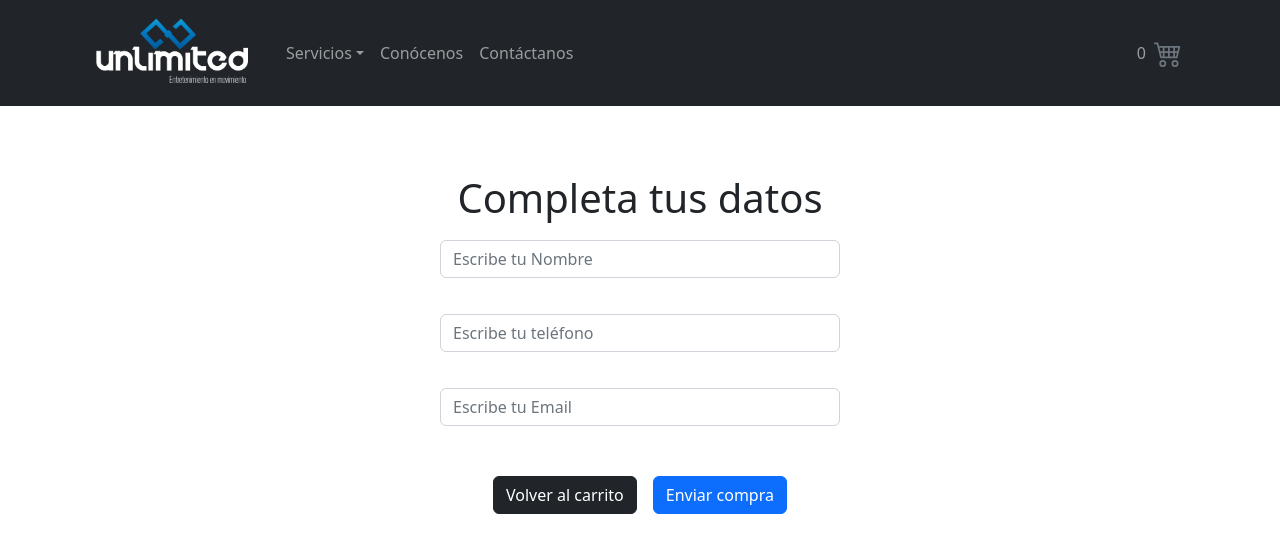
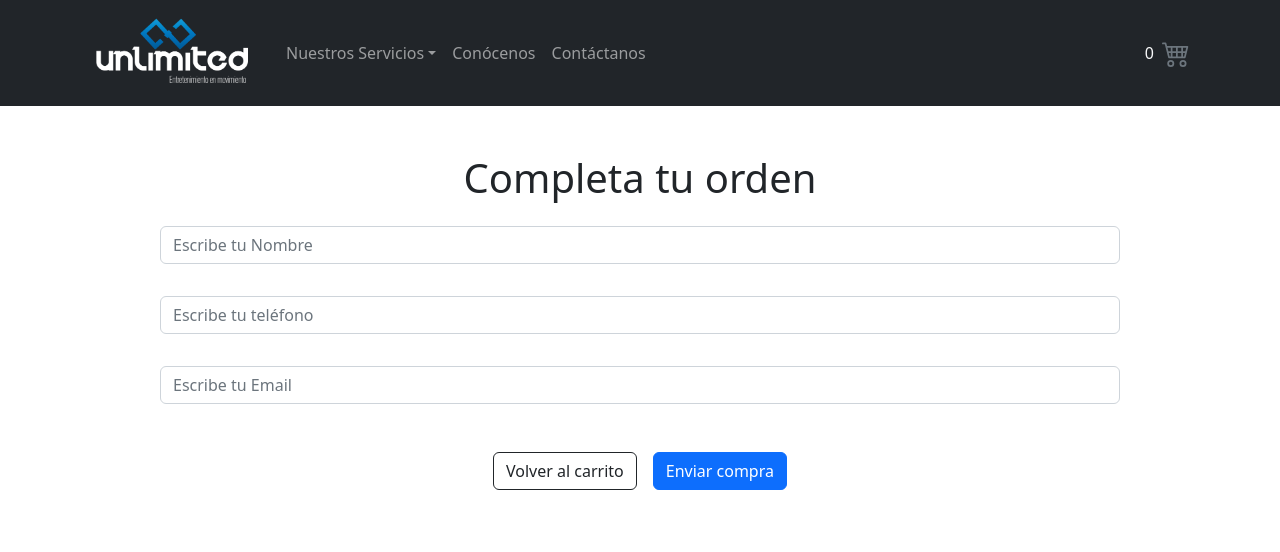
Before and after one commit to mariantonia416/unlimited-project-react, a React (Create React App) app: page /checkout in a window 1280 px wide. Shown: the top 552 px of the page. Built offline with nearby package versions, Linux system fonts and the light colour scheme.

Commit message:
Proyecto final: Segundo Avance

```diff
--- a/src/components/Cart/Cart.js
+++ b/src/components/Cart/Cart.js
@@ -1,28 +1,42 @@
 import { useContext } from "react";
 import { CartContext } from "./CartContext";
 import CartItem from "./CartItem";
+import { Link } from "react-router-dom";
 
 const Cart = () => {
-  const { cartList, EmptyCart, PriceTotal, IconCart } = useContext(CartContext);
+  const { cartList, EmptyCart, PriceTotal, /*IconCart*/ } = useContext(CartContext);
 
   return (
-   <div className="mt-5 d-flex flex-wrap justify-content-center">
-      <div className="w-100 text-center">
-        {cartList.length < 1 ? (
-          <p>Carrito vacio</p>
-        ) : (
-          cartList.map((product) => <CartItem key={product.item.id} product={product.item} cantidad ={product.cantidad}/>)
-        )}
-      </div>
-      <div className="w-100 text-center">
-        <p>El precio total de los productos es {PriceTotal()} </p>
-        {IconCart() < 1? <p> </p>:<p>La cantidad total del carrito es {IconCart()}</p>}
-        <div className="d-flex justify-content-center">
-          <button onClick={EmptyCart} className='btn btn-danger m-2'> Vaciar carrito</button>
+    <div className="my-5 d-flex flex-wrap justify-content-center">
+      <h1 className="text-center fs-2 fw-bold w-100 mb-5">CARRITO DE COMPRA</h1>
+      {cartList.length < 1 ? (
+      <>
+        <p className="text-center fs-4 w-100">Su carrito actualmente está vacío</p>
+        <Link to="/">
+          <button className="btn btn-outline-primary">Ver los productos</button>
+        </Link>
+      </>
+      ) : (
+        <>
+        <div>
+          {cartList.map((product) => {
+          return (
+            <CartItem key={product.item.id} product={product.item} cantidad ={product.cantidad}/>
+            )
+          })}
+        </div>
+        <div className="w-100 text-center">
+        {/* <p>Cantidad de productos {IconCart()}</p> */}
+        <p className="fs-4 fw-bold">Total: ${PriceTotal()} </p>
+        <div>
+          <Link onClick={EmptyCart} className='btn btn-outline-dark m-2'>Vaciar Carrito</Link>
+          <Link to="/checkout" className='btn btn-primary m-2'>Checkout</Link>
         </div>
       </div>
+      </>
+      )}
     </div>
-  );
+  )
 };
 
 export default Cart;
--- a/src/components/Cart/CartContext.js
+++ b/src/components/Cart/CartContext.js
@@ -1,4 +1,5 @@
 import { createContext, useState } from "react";
+
 
 export const CartContext = createContext([]);
 
@@ -9,10 +10,11 @@ const CartContextProvider = ({ children }) => {
 
     if (IsInCart(item.id)) {
       alert("El producto ya se encuentra en el carrito");
-    } else {
-      setCartList([...cartList, { item, cantidad }]);
-      alert("Se agrego el producto correctamente");
     }
+    else {
+       setCartList([...cartList, { item, cantidad }]);
+       alert("Se agrego el producto correctamente");
+     }
   };
 
   const DelItem = (id) => {
@@ -26,7 +28,7 @@ const CartContextProvider = ({ children }) => {
   }
 
   const PriceTotal = () => {
-    return cartList.reduce((acum, i) => acum + i.cantidad * i.item.precio, 0)
+    return cartList.reduce((acum, i) => acum + i.cantidad * +i.item.price, 0)
   }
 
   const EmptyCart = () =>{
--- a/src/components/Cart/CartItem.js
+++ b/src/components/Cart/CartItem.js
@@ -1,15 +1,34 @@
 import { useContext } from "react";
 import { CartContext } from "./CartContext";
+import Image from 'react-bootstrap/Image'
+import { X } from 'react-bootstrap-icons';
+import { Link } from "react-router-dom";
+import Container from 'react-bootstrap/Container';
+import Row from 'react-bootstrap/Row';
+import Col from 'react-bootstrap/Col';
 
 const CartItem = ({ product, cantidad }) => {
   const { DelItem } = useContext(CartContext);
-  const { title, price, id } = product;
+  const { title, price, img, id } = product;
   return (
-    <div>
-      <h4>Hola mundo {title}{price}</h4>
-      <p>cantidad : {cantidad}</p>
-      <button onClick={() => DelItem(id)}>Borrar item</button>
-    </div>
+    <Container className="d-flex justify-content-between border-bottom pb-5 mb-5">
+      <Row className="mx-auto justify-content-center">
+        <Col className="col-10 col-lg-4 text-center">
+          <Image className='img-fluid' width={180} src={img} alt='Unlimited' />
+        </Col>
+        <Col className="col-8 col-lg-7 order-last mt-4 mt-lg-0 justify-content-center">
+          <h4>{title}</h4>
+          <p className="fs-5"> ${price}</p>
+          <p className="w-100">Cantidad:</p>
+          <span className="px-5 py-2 border">{cantidad}</span>
+        </Col>
+        <Col className="col-1 col-lg-1 order-lg-last">
+          <Link onClick={() => DelItem(id)} >
+            <X className='text-dark border' size={30}/>
+          </Link>
+        </Col>
+      </Row>
+    </Container>
   );
 };
 
--- a/src/components/Cart/CartWidget.js
+++ b/src/components/Cart/CartWidget.js
@@ -5,15 +5,13 @@ import { CartContext } from '../Cart/CartContext';
 
 const CartWidget = () => {
 
-	const { cartList }  = useContext(CartContext)
+	const { IconCart }  = useContext(CartContext)
 
 	return (
-
 		<div className='d-flex align-items-center'>
-			{cartList.length}
+			{IconCart()}
 			<Cart4 className='mx-2 text-secondary' size={28}/>
 		</div>
-
 	);
 };
 
--- a/src/components/CheckOut/CheckOut.js
+++ b/src/components/CheckOut/CheckOut.js
@@ -5,24 +5,17 @@ import { db } from '../../firebase/firebaseConfig';
 
 import Button from 'react-bootstrap/Button';
 import Form from 'react-bootstrap/Form';
-import Alert from 'react-bootstrap/Alert';
+
 
 //LINK ROUTER DOM
 import { Link } from "react-router-dom";
+
+import MessageId from '../MessageId/MessageId';
 
 const initialState = {
 	nombre: '',
 	telefono: '',
 	email: '',
-  	producto: '',
-  	precio: '',
-};
-
-const styles = {
-	containerCart: {
-		textAlign: 'center',
-		paddingTop: 20,
-	},
 };
 
 const CheckOut = () => {
@@ -42,66 +35,42 @@ const CheckOut = () => {
 		const docRef = await addDoc(collection(db, 'purchases'), {
 			values,
 		});
-		// console.log('Document written with ID: ', docRef.id);
+		console.log('Document written with ID: ', docRef.id);
 		setPurchaseID(docRef.id);
 		setValues(initialState);
 	};
 
 	return (
-		<div style={styles.containerCart}>
-			<h1 className='mt-5'>Completa tus datos</h1>
+		<>
 			<Form className='d-flex flex-column justify-content-center align-items-center' onSubmit={onSubmit}>
-				<Form.Group className="mb-3" controlId="formBasicEmail">
-					<Form.Control
+				<h1 className='mt-5 text-center'>Completa tu orden</h1>
+				<Form.Control className='w-75 my-3'
 				placeholder='Escribe tu Nombre'
-					style={{ margin: 10, width: 400 }}
 				name='nombre'
 				value={values.nombre}
 				onChange={handleOnChange}
 				/>
-				</Form.Group>
-				<Form.Group className="mb-3" controlId="formBasicEmail">
-					<Form.Control
+				<Form.Control className='w-75 my-3'
 				placeholder='Escribe tu teléfono'
-					style={{ margin: 10, width: 400 }}
 				name='telefono'
 				value={values.telefono}
 				onChange={handleOnChange}
 				/>
-				</Form.Group>
-				<Form.Group className="mb-3" controlId="formBasicEmail">
-					<Form.Control
+				<Form.Control className='w-75 my-3'
 				placeholder='Escribe tu Email'
-					style={{ margin: 10, width: 400 }}
 				name='email'
 				value={values.email}
 				onChange={handleOnChange}
 				/>
-				</Form.Group>
-				<div className='d-flex m-3'>
-					<Link to={`/cart`} className="text-decoration-none m-2 btn btn-dark" >
+				<div className='d-flex my-4 pb-5'>
+					<Link to={"/cart"} className="text-decoration-none m-2 btn btn-outline-dark" >
 						Volver al carrito
 					</Link>
-					<Button className='btn btn-primary m-2'>Enviar compra</Button>
+					<Button type="submit" className='btn btn-primary m-2'>Enviar compra</Button>
 				</div>
 			</Form>
-
-			{purchaseID &&
-				<Alert variant="success">
-					<Alert.Heading>Hey, nice to see you</Alert.Heading>
-					<p>
-					Aww yeah, you successfully read this important alert message. This
-					example text is going to run a bit longer so that you can see how
-					spacing within an alert works with this kind of content.
-					</p>
-					<hr />
-					<p className="mb-0">
-					Whenever you need to, be sure to use margin utilities to keep things
-					nice and tidy.
-					</p>
-				</Alert>
-			}
-		</div>
+			{purchaseID && <MessageId purchaseID={purchaseID} />}
+		</>
 	);
 };
 
--- a/src/components/Counter/Counter.js
+++ b/src/components/Counter/Counter.js
@@ -17,6 +17,7 @@ const ItemCount = ({ inicial, stock, onAdd }) => {
     <div>
       <div className="d-flex align-items-center">
       <button
+        type="button"
         className="btn btn-outline-primary"
         onClick={disminuirCantidad}
       >
@@ -24,13 +25,14 @@ const ItemCount = ({ inicial, stock, onAdd }) => {
       </button>
       <p className="m-4">{count}</p>
       <button
+        type="button"
         className="btn btn-outline-primary"
         onClick={aumentarCantidad}
       >
         +
       </button>
       </div>
-      <button className="btn btn-outline-primary" onClick={addToCart}>
+      <button type="button" className="btn btn-outline-primary" onClick={addToCart}>
         Agregar al carrito
       </button>
     </div>
--- a/src/components/ItemCard/ItemCard.js
+++ b/src/components/ItemCard/ItemCard.js
@@ -39,11 +39,11 @@ const ItemCard = ({ itemsData }) => {
 				COP$ {itemsData.price}
 				</div>
 
-                <div className='fw-bold fs-6 pt-2 text-muted'>
+                <div className='fs-6 pt-2 text-muted'>
 				Categoría: {itemsData.category}
 				</div>
 
-			<Button className='m-4'>Agregar al carrito</Button>
+			<Button type='button' className='m-4'>Ver producto</Button>
         </div>
 	);
 };
--- a/src/components/ItemCardDetail/ItemCardDetail.js
+++ b/src/components/ItemCardDetail/ItemCardDetail.js
@@ -17,11 +17,11 @@ const ItemCardDetail = ({ itemsData }) => {
     }
     return (
         <Container className='container'>
-            <Row className='d-flex flex-wrap justify-content-center'>
-                <Col className='d-flex justify-content-center col-12 col-lg-6 col-xl-6 py-5'>
+            <Row className='d-flex flex-wrap justify-content-center py-5'>
+                <Col className='d-flex justify-content-center col-12 col-lg-6 col-xl-6'>
                     <Image className='img-fluid' src={itemsData.img} alt='Unlimited' />
                 </Col>
-                <Col className='col-12 col-lg-6 col-xl-6 p-5'>
+                <Col className='col-12 col-sm-9 col-lg-6 col-xl-6 p-4 p-xl-0'>
 
                     <Col className='fs-2'>
                         {itemsData.title}
--- a/src/components/MessageId/MessageId.js
+++ b/src/components/MessageId/MessageId.js
@@ -1,14 +1,13 @@
-import * as React from 'react';
-import Alert from '@mui/material/Alert';
-import Stack from '@mui/material/Stack';
+import { Alert } from "react-bootstrap";
 
 const MessageId = ({ purchaseID }) => {
 	return (
-		<Stack sx={{ width: '100%' }} spacing={2}>
-			<Alert variant="filled" severity='success'>
-				Gracias por su compra! su id de transacción es: {purchaseID}
-			</Alert>
-		</Stack>
+		<Alert variant="success">
+			<Alert.Heading>¡Felicitaciones! Creaste tu orden</Alert.Heading>
+			<p>
+			Gracias por su compra! su id de transacción es: {purchaseID}
+			</p>
+		</Alert>
 	);
 };
 
--- a/src/components/Navigation/Navigation.js
+++ b/src/components/Navigation/Navigation.js
@@ -1,4 +1,4 @@
-// import { Link } from 'react-router-dom';
+import { Link } from 'react-router-dom';
 import img from '../../static/unlimited-logo.png'
 import Container from 'react-bootstrap/Container';
 import Nav from 'react-bootstrap/Nav';
@@ -18,7 +18,7 @@ const NavBar = () => {
         <Navbar.Toggle aria-controls="responsive-navbar-nav" />
         <Navbar.Collapse id="responsive-navbar-nav">
           <Nav className="me-auto">
-			<NavDropdown title="Servicios" id="collasible-nav-dropdown">
+			<NavDropdown title="Nuestros Servicios" id="collasible-nav-dropdown">
 				<NavDropdown.Item href="/category/Pantallas">Pantallas</NavDropdown.Item>
 				<NavDropdown.Item href="/category/Sonido">Sonido</NavDropdown.Item>
 				<NavDropdown.Item href="/category/Iluminación">Iluminación</NavDropdown.Item>
@@ -30,9 +30,9 @@ const NavBar = () => {
 			<Nav.Link href="/contacto">Contáctanos</Nav.Link>
           </Nav>
 		  <Nav>
-			<Nav.Link href="/cart">
+			<Link className='text-light text-decoration-none' to="/cart">
 				<CartWidget />
-			</Nav.Link>
+			</Link>
           </Nav>
         </Navbar.Collapse>
 		</Container>
```
Also changed, not shown: src/App.js (+7 -7 lines). Lines whose indentation alone changed are shown as unchanged.
